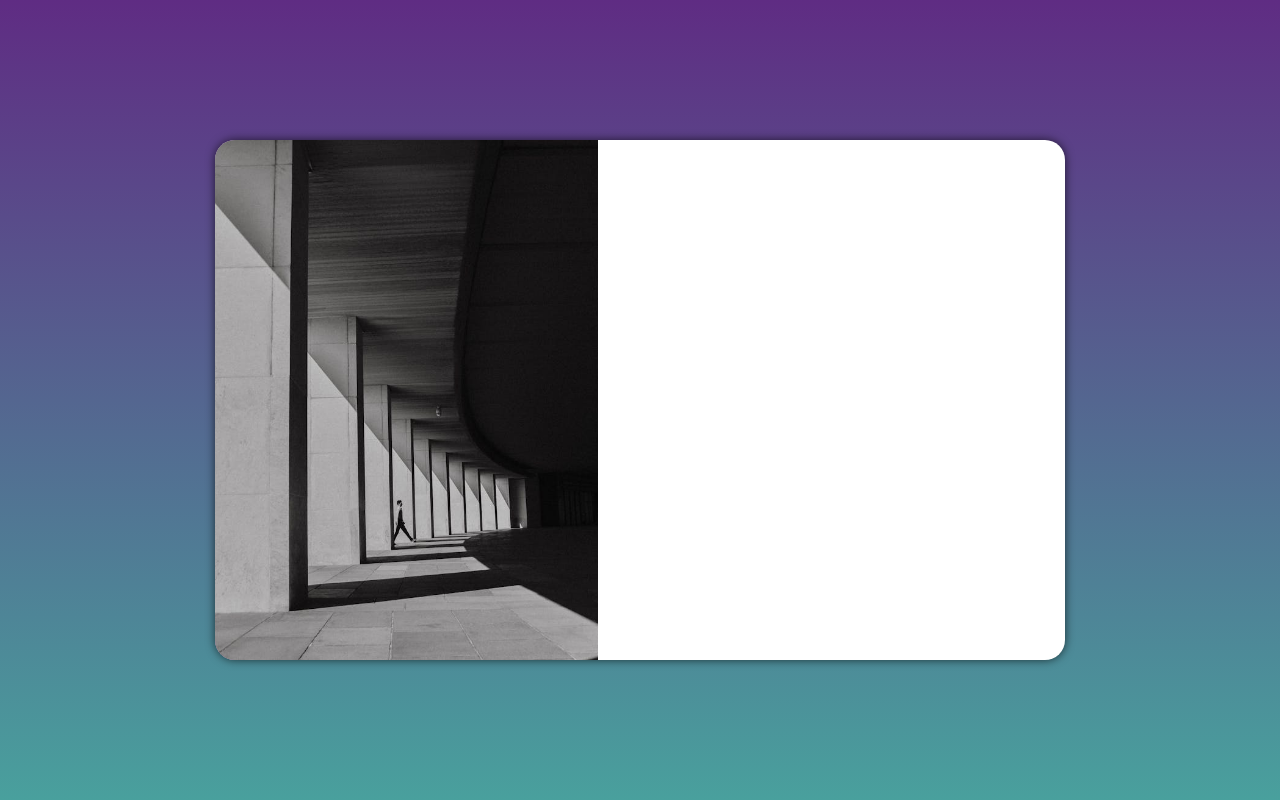
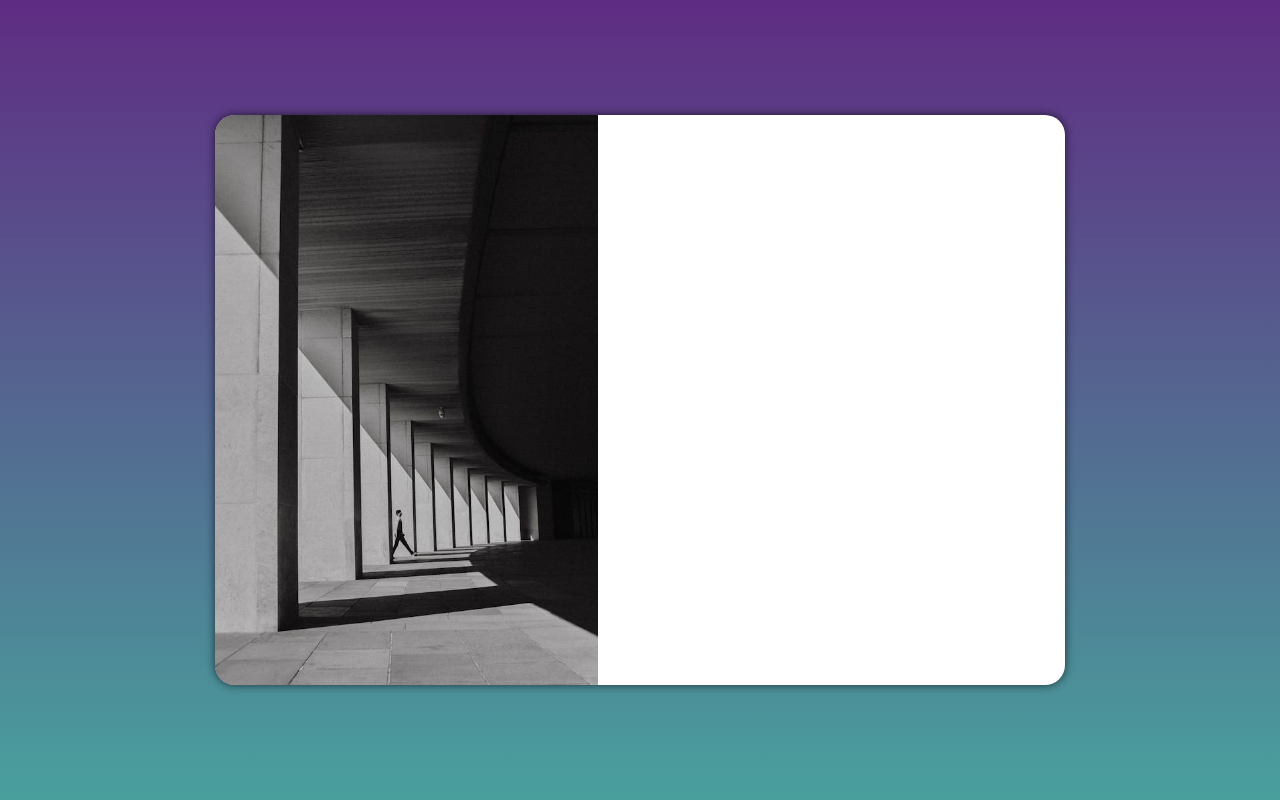
Before and after one commit to Lucas-Negrao/projeto-login, a PHP site: page / in a window 1280 px wide. Run offline with PHP 8.4, Linux system fonts and the light colour scheme.

Commit message:
alteração na section
Para telas menores ficaram melhores visualmente

```diff
--- a/estilos/style.css
+++ b/estilos/style.css
@@ -34,7 +34,7 @@ section {
     background-color: white;
     border-radius: 20px;
     width: 260px;
-    height: 520px;
+    height: 570px;
     transition: width 0.3s, heigth 0.3s;
     transition-timing-function: ease;
 }
```
